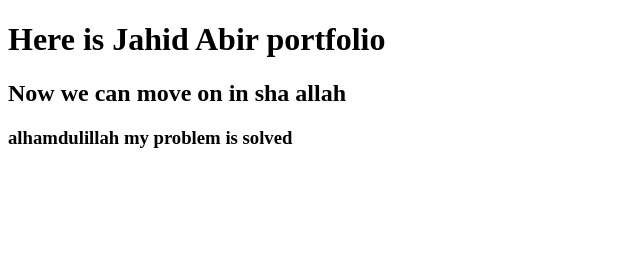
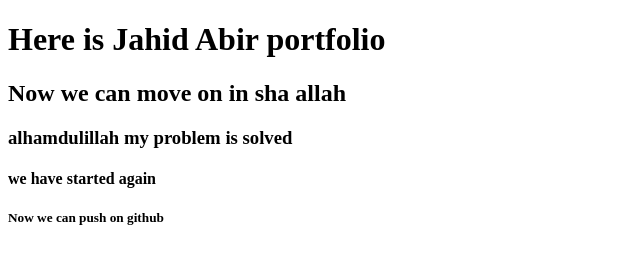
Before and after one commit to jahidgarren/my-portfolio, a plain HTML site: page index.html in a window 1280 px wide. Shown: the whole page, without its empty margins (0-640 px from the left). Drawn offline with Linux system fonts and the light colour scheme.

Commit message:
learned githb perfectly

```diff
--- a/index.html
+++ b/index.html
@@ -10,5 +10,7 @@
     <h1> Here is Jahid Abir portfolio</h1>
     <h2> Now we can move on in sha allah</h2>
     <h3> alhamdulillah my problem is solved</h3>
+    <h4> we have started again</h4>
+    <h5> Now we can push on github</h5>
 </body>
 </html>
```
